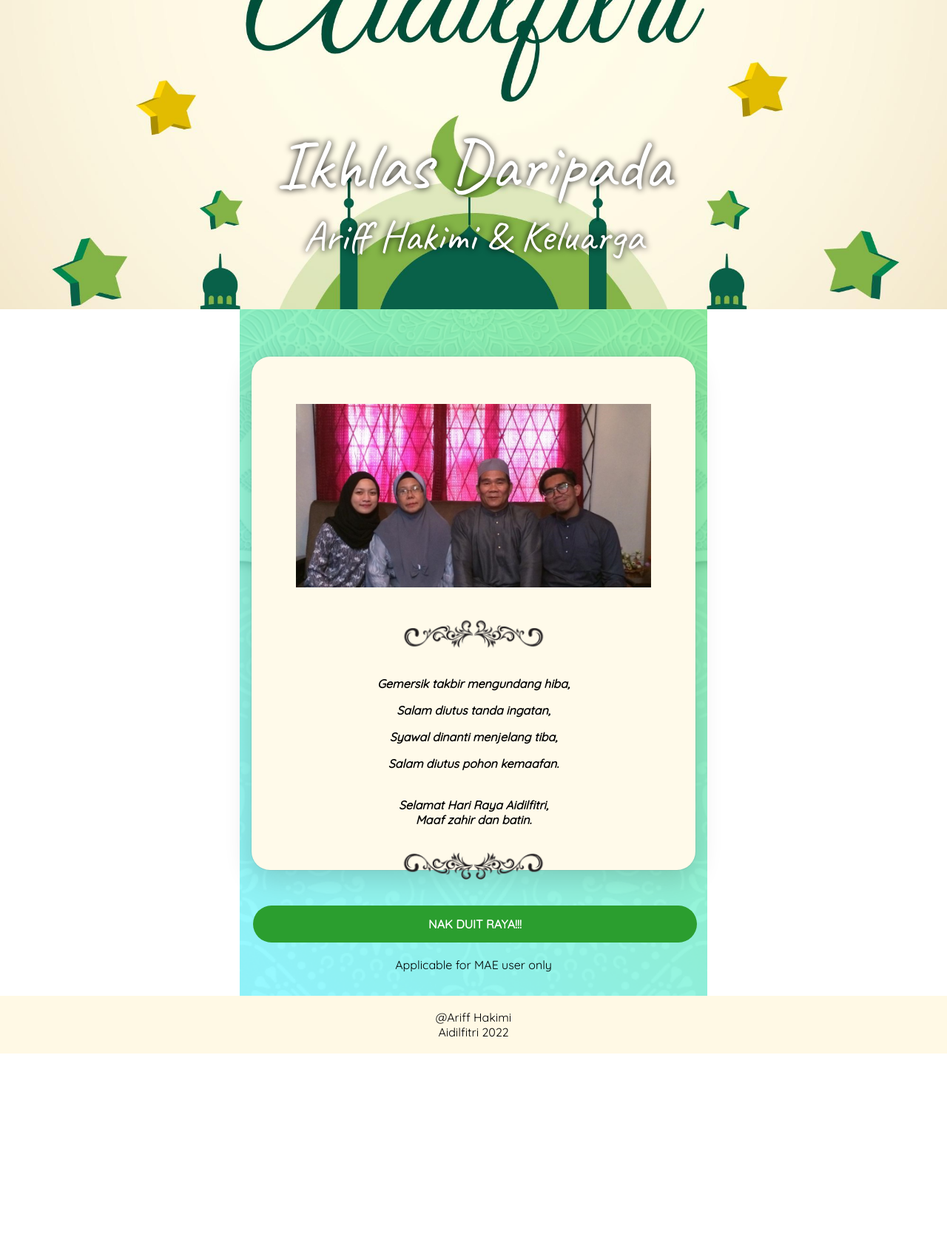
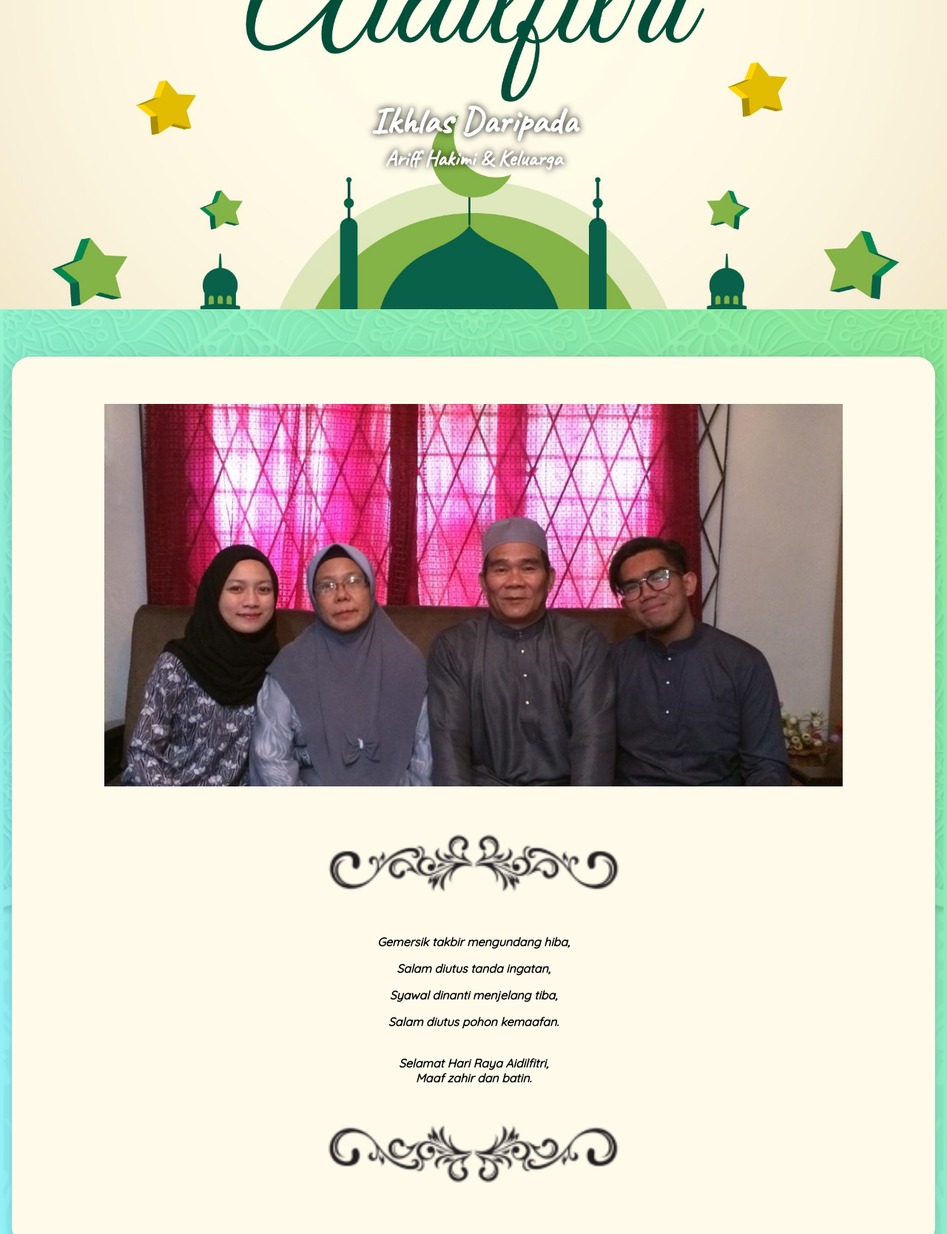
Before and after one commit to Ariffkmy/SelamatHariRaya, a plain HTML site: page index.html in a window 1280 px wide. Shown: the part 440-2108 px from the top of the page at 74% size. Before the commit the page ends 1864 px from the top, so only its background shows below. Drawn offline with Linux system fonts and the light colour scheme.

Commit message:
commit again
commit again

```diff
--- a/index.html
+++ b/index.html
@@ -25,7 +25,7 @@
         <header class="header">
 
 
-      <h1 class="heading">
+      <h1 class="text">
         Ikhlas Daripada
         <span class="heading-subtext">Ariff Hakimi & Keluarga</span>
       </h1>
@@ -62,8 +62,11 @@
 
          </p>
          <img class="corak" src="./img/down.png" alt="Resort" /><br>
+        </br>
+        </br
 
       </div>
+    </div>
 
 
 
@@ -173,5 +176,20 @@
     }
   }
   </script>
+  <script>
+    (function(b,o,i,l,e,r){b.GoogleAnalyticsObject=l;b[l]||(b[l]=
+    function(){(b[l].q=b[l].q||[]).push(arguments)});b[l].l=+new Date;
+    e=o.createElement(i);r=o.getElementsByTagName(i)[0];
+    e.src='//www.google-analytics.com/analytics.js';
+    r.parentNode.insertBefore(e,r)}(window,document,'script','ga'));
+    ga('create','UA-52746336-1');ga('send','pageview');
+    var isCompleted = {};
+    function sampleCompleted(sampleName){
+      if (ga && !isCompleted.hasOwnProperty(sampleName)) {
+        ga('send', 'event', 'WebCentralSample', sampleName, 'completed');
+        isCompleted[sampleName] = true;
+      }
+    }
+  </script>
   </body>
 </html>
--- a/theme.css
+++ b/theme.css
@@ -26,13 +26,15 @@ html, body{
     margin: 0;
     padding-top: 60vh;
 }
-.heading {
+
+.text{
+    height: auto;
+    width: auto;
     color: #ffffff;
+    text-shadow: 0 0 10px #000;
     display: block;
     font-family: 'Caveat', cursive;
-    font-size: 6em;
-    font-weight: normal;
-    text-shadow: 0 0 10px #000;
+    font-size: 50px;
 }
 .heading-subtext{
     color: #fff;
@@ -67,7 +69,7 @@ html, body{
 }
 .section{
     margin: 0 auto;
-    max-width: 600px;
+    max-width: auto;
     padding: 1em 1em;
     background-image: url("bg.png");
 
@@ -107,10 +109,10 @@ html, body{
 }
 .raya{
     border-radius: 25px;
-    width:100%;
+    width:auto;
     margin:0px;
     box-shadow: rgba(0, 0, 0, 0.16) 0px 10px 36px 0px, rgba(0, 0, 0, 0.06) 0px 0px 0px 1px;
-    height:630px;
+    height:auto;
     background-color: rgb(255, 250, 234);
     margin-top: 3em;
     padding-top: 4em;
@@ -152,7 +154,7 @@ html, body{
     cursor: pointer;
     margin-top: 3em;
 
-    width: 100%;
+    width: 70%;
     border-radius: 25px;
     font-weight: bold;
 
@@ -190,7 +192,7 @@ html, body{
 
   }
 
-overlay {
+.overlay {
     z-index: 9;
     margin: 30px;
     padding-top: 10em;
```
